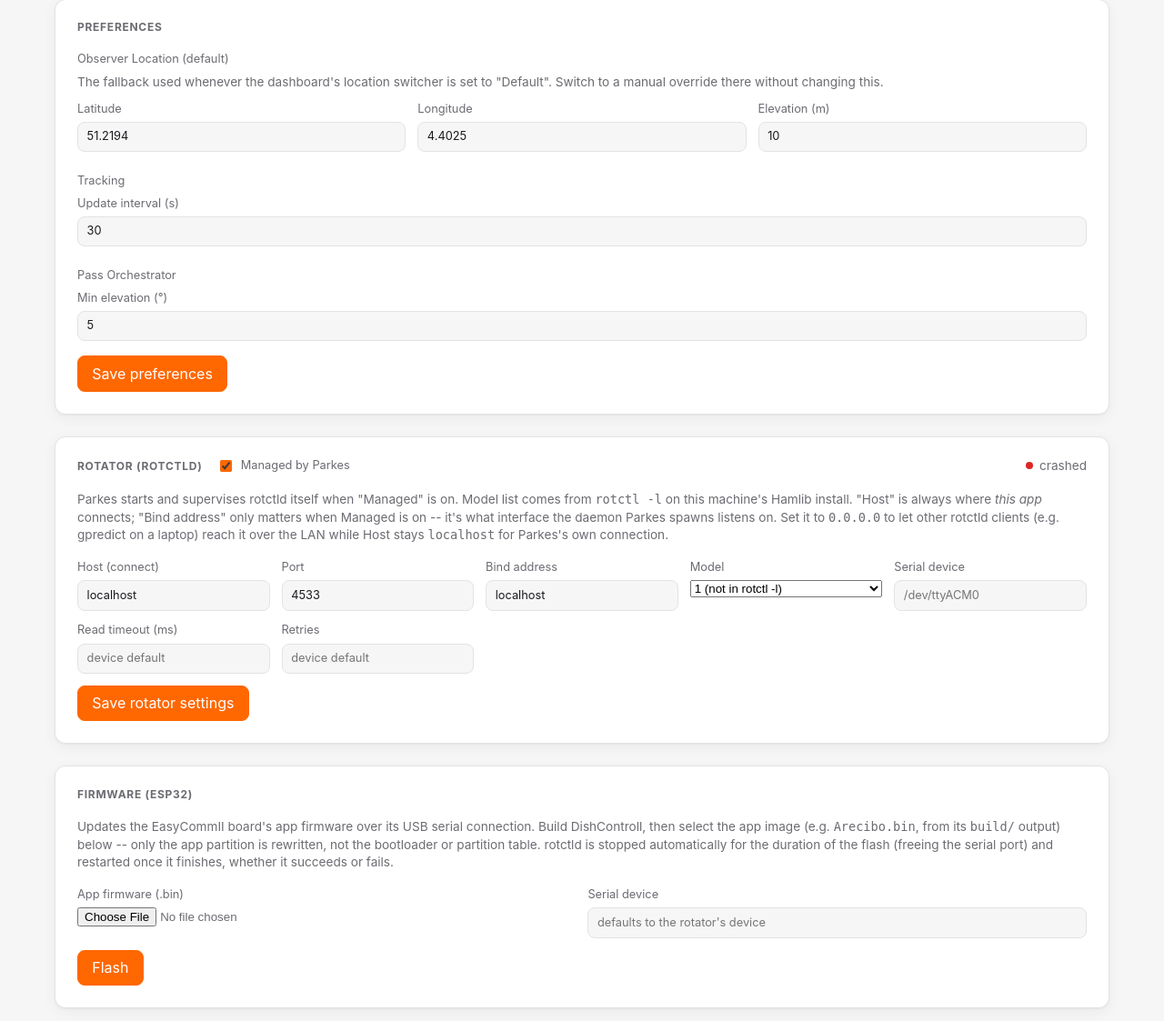
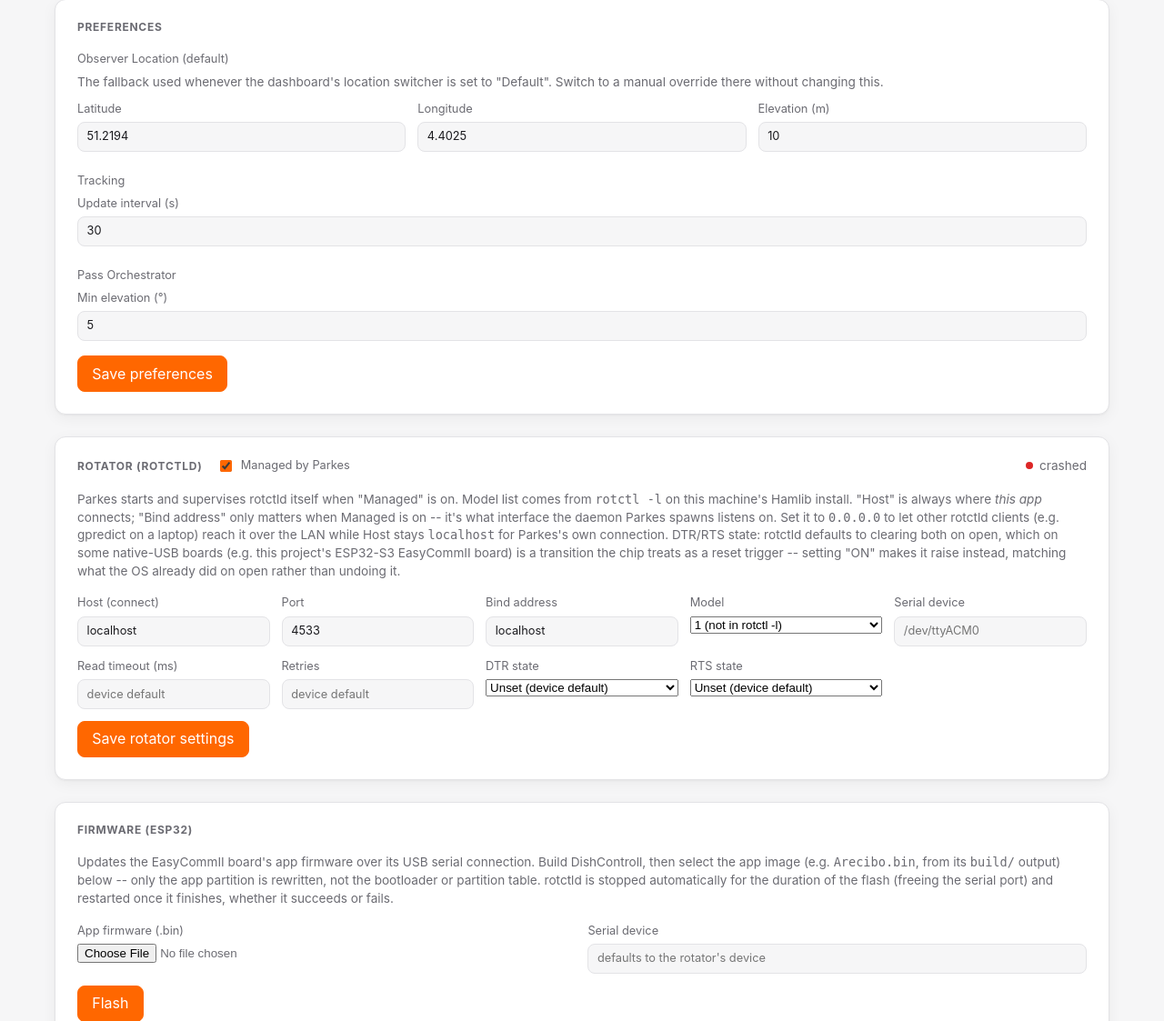
Before and after one commit to cnf/parkes, a FastAPI app: page /settings in a window 1280 px wide. Shown: the part 95-1218 px from the top of the page at 91% size. Run offline with FastAPI, Linux system fonts and the light colour scheme; data that the repository does not hold is empty.

Commit message:
Add rotctld DTR/RTS state tuning to the Settings page
Hamlib's generic rot_open() (src/rotator.c, shared by every serial
rotator backend) defaults dtr_state/rts_state to "Unset", which takes
the same ioctl(TIOCMBIC) clear-both-lines path as "OFF" -- confirmed
via strace across three unrelated backends (EasyCommII, GS-232, SPID),
so it's not backend-specific. On top of the Linux kernel already
raising DTR by default on open(), that clear is a transition the
EasyCommII board's ESP32-S3 native-USB Serial/JTAG peripheral treats
as a soft-reset trigger. Setting "ON" instead raises (TIOCMBIS) to
match what the kernel already did rather than undo it -- confirmed
against real hardware (combined with the existing timeout/retry
tuning) to give clean, stable AZ/EL reads instead of the stuck-reply
erratum pattern.

Exposed the same way as the existing timeout_ms/retry tuning: two
optional Settings-page fields (empty = Hamlib's Unset default), wired
into _rotctld_command()'s -C flag, opt-in since this is specific to
this board, not a default every rotator should get.

```diff
--- a/parkes/api/settings.py
+++ b/parkes/api/settings.py
@@ -45,6 +45,8 @@ class UpdateSettingsRequest(BaseModel):
     rotator_device: str | None = None
     rotctld_timeout_ms: int | None = None
     rotctld_retry: int | None = None
+    rotctld_dtr_state: Literal["ON", "OFF"] | None = None
+    rotctld_rts_state: Literal["ON", "OFF"] | None = None
     gpsd_host: str | None = None
     gpsd_port: int | None = None
     gpsd_bind_host: str | None = None
@@ -62,7 +64,7 @@ class UpdateSettingsRequest(BaseModel):
 # as toggling soapy_remote_auto acts on SdrArbiter right away below.
 _INFRA_FIELDS = {
     "rotctld_bind_host", "rotctld_port", "rotctld_managed", "rotator_model", "rotator_device",
-    "rotctld_timeout_ms", "rotctld_retry",
+    "rotctld_timeout_ms", "rotctld_retry", "rotctld_dtr_state", "rotctld_rts_state",
     "gpsd_bind_host", "gpsd_port", "gpsd_managed", "gpsd_device",
 }
 # Only the *connect* address matters to the clients Parkes itself uses --
--- a/parkes/infra_supervisor.py
+++ b/parkes/infra_supervisor.py
@@ -208,6 +208,10 @@ def _rotctld_command(prefs: dict) -> list[str]:
     # timeout=1000,retry=3, but that's specific to that device, not a
     # default every rotator should pay for.
     tuning = []
+    if prefs["rotctld_dtr_state"]:
+        tuning.append(f"dtr_state={prefs['rotctld_dtr_state']}")
+    if prefs["rotctld_rts_state"]:
+        tuning.append(f"rts_state={prefs['rotctld_rts_state']}")
     if prefs["rotctld_timeout_ms"] is not None:
         tuning.append(f"timeout={prefs['rotctld_timeout_ms']}")
     if prefs["rotctld_retry"] is not None:
--- a/parkes/preferences.py
+++ b/parkes/preferences.py
@@ -61,6 +61,8 @@ DEFAULTS: dict[str, Any] = {
     "rotator_device": settings.rotator_device,
     "rotctld_timeout_ms": settings.rotctld_timeout_ms,
     "rotctld_retry": settings.rotctld_retry,
+    "rotctld_dtr_state": settings.rotctld_dtr_state,
+    "rotctld_rts_state": settings.rotctld_rts_state,
     # Same idea for gpsd. Managed off by default -- most setups rely on the
     # system's own gpsd.service, which other things (e.g. chronyd) may also
     # use. See infra_supervisor.py.
--- a/parkes/web/static/settings.js
+++ b/parkes/web/static/settings.js
@@ -31,6 +31,12 @@
   // null. Every other numeric field always has a real default, so a blank
   // field there means "leave unchanged" and is just omitted from the payload.
   const NULLABLE_NUMERIC_FIELDS = new Set(["rotctld_timeout_ms", "rotctld_retry"]);
+
+  // Same "blank means clear back to unset" idea as NULLABLE_NUMERIC_FIELDS,
+  // for the DTR/RTS state <select>s -- their empty "Unset (device default)"
+  // option is unambiguous (unlike a blank numeric field), so it always
+  // means "clear," never "leave unchanged."
+  const NULLABLE_SELECT_FIELDS = new Set(["rotctld_dtr_state", "rotctld_rts_state"]);
 
   // Checkboxes: FormData omits an unchecked box entirely and stringifies a
   // checked one as "on", so these are read/written via .checked directly
@@ -163,6 +169,8 @@
             continue; // otherwise: don't coerce a blank field to 0, leave unchanged
           }
           values[key] = Number(raw);
+        } else if (NULLABLE_SELECT_FIELDS.has(key) && raw === "") {
+          values[key] = null;
         } else {
           values[key] = raw;
         }
--- a/parkes/web/templates/settings.html
+++ b/parkes/web/templates/settings.html
@@ -93,7 +93,10 @@
         app</em> connects; "Bind address" only matters when Managed is on -- it's what interface
         the daemon Parkes spawns listens on. Set it to <code>0.0.0.0</code> to let other rotctld
         clients (e.g. gpredict on a laptop) reach it over the LAN while Host stays
-        <code>localhost</code> for Parkes's own connection.
+        <code>localhost</code> for Parkes's own connection. DTR/RTS state: rotctld defaults to
+        clearing both on open, which on some native-USB boards (e.g. this project's ESP32-S3
+        EasyCommII board) is a transition the chip treats as a reset trigger -- setting "ON" makes
+        it raise instead, matching what the OS already did on open rather than undoing it.
       </p>
       <form id="rotator-form">
         <div class="settings-grid">
@@ -104,6 +107,20 @@
           <label>Serial device <input name="rotator_device" type="text" placeholder="/dev/ttyACM0" /></label>
           <label>Read timeout (ms) <input name="rotctld_timeout_ms" type="number" step="1" min="1" placeholder="device default" /></label>
           <label>Retries <input name="rotctld_retry" type="number" step="1" min="0" placeholder="device default" /></label>
+          <label>DTR state
+            <select name="rotctld_dtr_state">
+              <option value="">Unset (device default)</option>
+              <option value="ON">ON</option>
+              <option value="OFF">OFF</option>
+            </select>
+          </label>
+          <label>RTS state
+            <select name="rotctld_rts_state">
+              <option value="">Unset (device default)</option>
+              <option value="ON">ON</option>
+              <option value="OFF">OFF</option>
+            </select>
+          </label>
         </div>
         <button type="submit" class="primary" style="margin-top: 0.8rem;">Save rotator settings</button>
         <span id="rotator-form-status" style="color: var(--text-muted); font-size: 0.85rem; margin-left: 0.6rem;"></span>
```
Also changed, not shown: parkes/config.py (+12 -0 lines).
